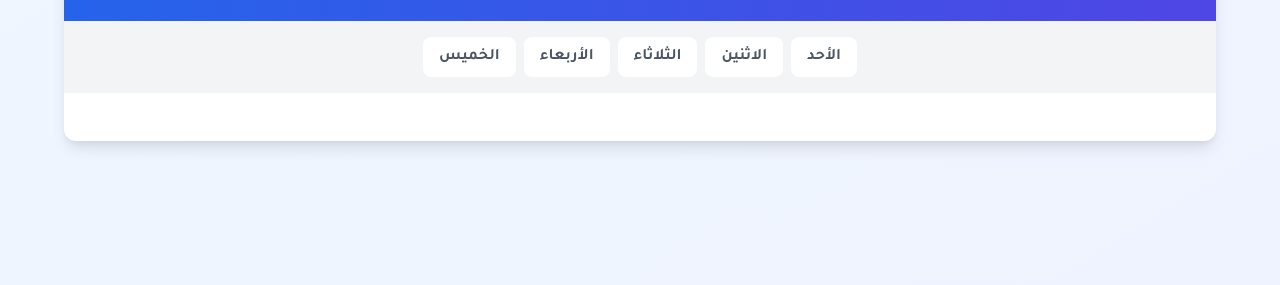
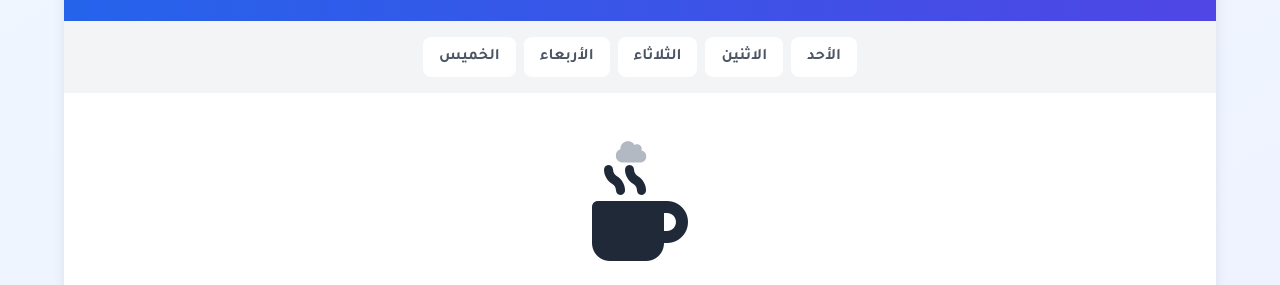
Before and after one commit to be-ctrl/co, a plain HTML site: page index.html in a window 1280 px wide. Shown: the part 135-420 px from the top of the page. Drawn offline with nearby package versions, Linux system fonts and the light colour scheme.

Commit message:
Update index.html

```diff
--- a/index.html
+++ b/index.html
@@ -24,6 +24,16 @@
 
         .progress-bar {
             transition: width 0.3s ease;
+        }
+
+        @keyframes steam {
+            0% { transform: translateY(0) scale(1); opacity: 0.8; }
+            50% { transform: translateY(-10px) scale(1.2); opacity: 0.4; }
+            100% { transform: translateY(-20px) scale(1.4); opacity: 0; }
+        }
+
+        .steam {
+            animation: steam 2s infinite;
         }
     </style>
 </head>
@@ -65,13 +75,13 @@
     <script>
         const schedule = {
             'الأحد': [
-                { time: '9:00-9:45', name: 'Headway Beginners', lecturer: 'م.م. علي خلف عبدالله' },
+                { time: '9:00-9:45', name: 'اللغة العربية', lecturer: 'م.د. إلهام روكان عبد' },
                 { time: '10:00-10:45', name: 'تاريخ العلاقات الدولية', lecturer: 'أ.د. عبدالغني محمد عبدالعزيز' },
                 { time: '11:00-11:45', name: 'الأنظمة السياسية والدستورية المقارنة', lecturer: 'أ.د. محمد شطب' },
                 { time: '12:00-12:45', name: 'المدخل لدراسة القانون', lecturer: 'أ.م. رياض ناظم' }
             ],
             'الاثنين': [
-                { time: '9:00-9:45', name: 'اللغة العربية', lecturer: 'د. ضياء حامد حمود' },
+                { time: '9:00-9:45', name: 'Headway Beginners', lecturer: 'م.م. علي خلف عبدالله' },
                 { time: '10:00-10:45', name: 'حقوق الإنسان', lecturer: 'م.م. زينب غالب' },
                 { time: '11:00-11:45', name: 'مدخل علم الاقتصاد', lecturer: 'م. هاشم راشد عجرش' },
                 { time: '12:00-12:45', name: 'Introduction to Political Science', lecturer: 'م.م. ماجد أحمد' }
@@ -97,10 +107,16 @@
 
         const days = ['الأحد', 'الاثنين', 'الثلاثاء', 'الأربعاء', 'الخميس'];
         let activeDay = getCurrentDay();
+        let showingSchedule = false;
 
         function getCurrentDay() {
             const daysAr = ['الأحد', 'الاثنين', 'الثلاثاء', 'الأربعاء', 'الخميس', 'الجمعة', 'السبت'];
             return daysAr[new Date().getDay()];
+        }
+
+        function isWeekend() {
+            const day = new Date().getDay();
+            return day === 5 || day === 6; // 5 is Friday, 6 is Saturday
         }
 
         function parseTime(timeStr) {
@@ -119,7 +135,7 @@
 
             if (day !== currentDay) {
                 return {
-                    status: 'لم يبدأ اليوم',
+                    status: 'لم يبدء',
                     progress: 0,
                     remaining: '---',
                     color: 'bg-gray-200'
@@ -171,15 +187,43 @@
                 btn.textContent = day;
                 btn.onclick = () => {
                     activeDay = day;
+                    showingSchedule = true;
                     updateUI();
                 };
                 tabsContainer.appendChild(btn);
             });
         }
 
+        function createWeekendDisplay() {
+            return `
+                <div class="text-center py-12">
+                    <div class="relative inline-block mb-8">
+                        <i class="fas fa-mug-hot text-8xl text-gray-800"></i>
+                        <!-- Steam -->
+                        <div class="absolute -top-6 left-6 opacity-0 steam">
+                            <i class="fas fa-cloud text-gray-400 text-2xl"></i>
+                        </div>
+                        <div class="absolute -top-4 left-12 opacity-0 steam" style="animation-delay: 0.4s;">
+                            <i class="fas fa-cloud text-gray-400 text-2xl"></i>
+                        </div>
+                        <div class="absolute -top-8 left-16 opacity-0 steam" style="animation-delay: 0.8s;">
+                            <i class="fas fa-cloud text-gray-400 text-xl"></i>
+                        </div>
+                    </div>
+                    <h2 class="text-4xl font-bold text-gray-800 mb-4">عطلة سعيدة! 🎉</h2>
+                    <p class="text-xl text-gray-600">استمتع بيومك واسترخِ مع فنجان من القهوة ☕</p>
+                </div>
+            `;
+        }
+
         function updateSchedule() {
             const container = document.getElementById('schedule-content');
             container.innerHTML = '';
+
+            if (isWeekend() && !showingSchedule) {
+                container.innerHTML = createWeekendDisplay();
+                return;
+            }
 
             if (schedule[activeDay]) {
                 schedule[activeDay].forEach(lecture => {
@@ -232,7 +276,6 @@
         }
 
         function updateUI() {
-            // تحديث الأزرار
             const buttons = document.querySelectorAll('#days-tabs button');
             buttons.forEach(btn => {
                 btn.className = `px-4 py-2 rounded-lg font-bold transition-all ${btn.textContent === activeDay ? 'bg-blue-600 text-white' : 'bg-white text-gray-600 hover:bg-blue-50'}`;
@@ -249,7 +292,9 @@
         // تحديث كل ثانية
         setInterval(() => {
             updateDateTime();
-            updateSchedule();
+            if (!showingSchedule) {
+                updateSchedule();
+            }
         }, 1000);
     </script>
 </body>
```
